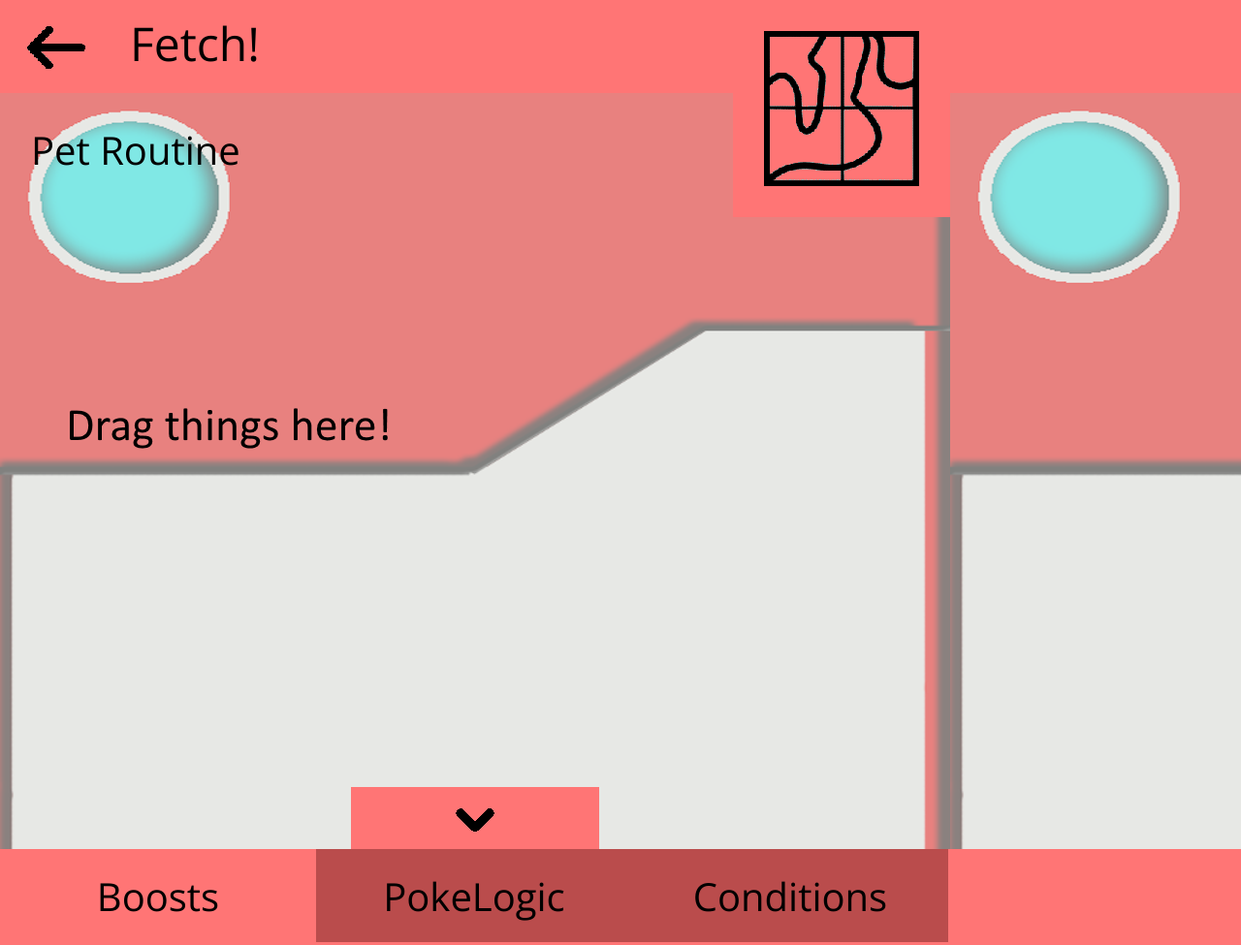
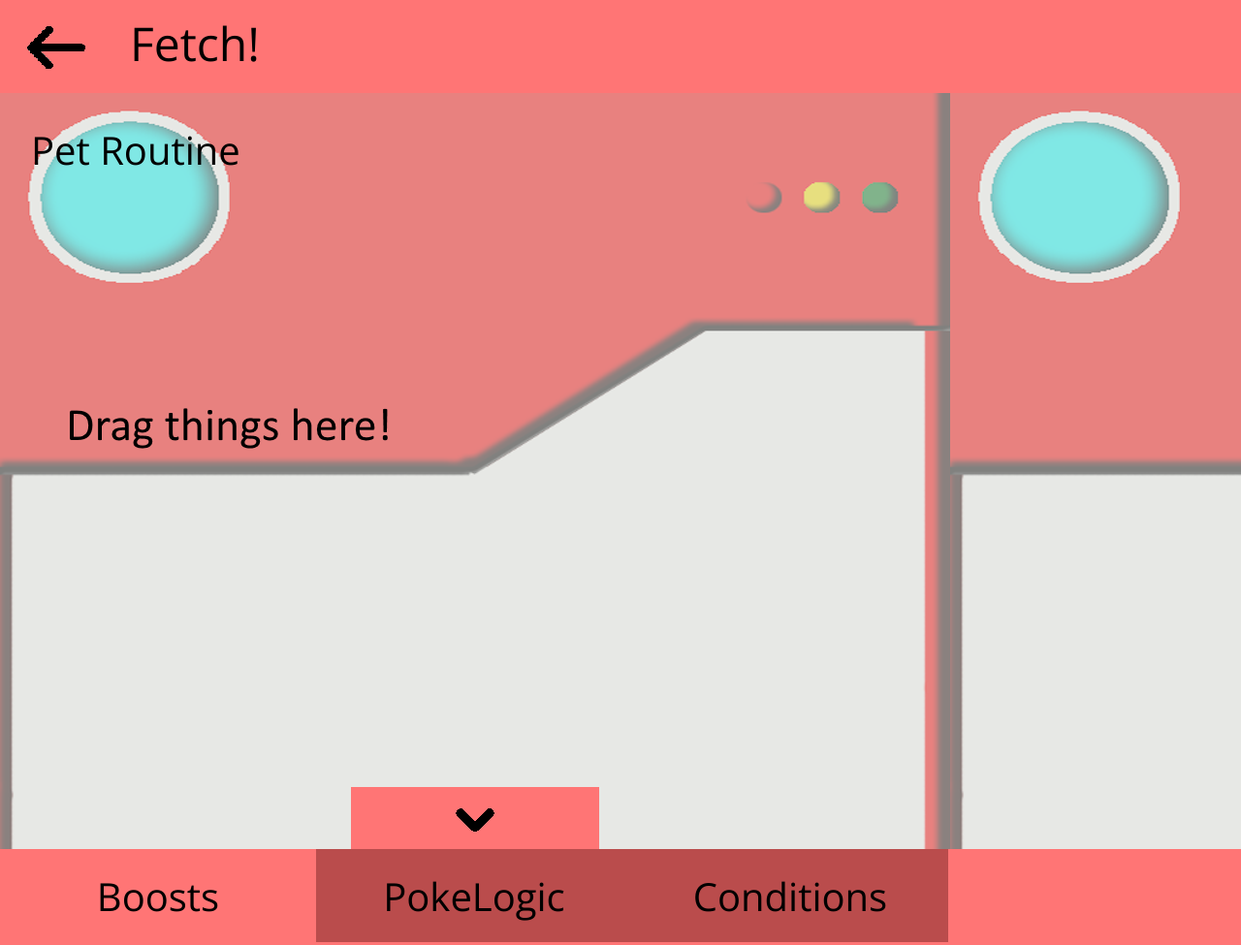
Before and after one commit to GyaradosTamer/PokeHax, a website: page src/client/mockup/editor.html in a window 1280 px wide. Shown: the top 975 px of the page at 97% size. Drawn offline with nearby package versions, Linux system fonts and the light colour scheme.

Commit message:
Slight change to mockup/editor.html

```diff
--- a/src/client/mockup/editor.html
+++ b/src/client/mockup/editor.html
@@ -36,13 +36,13 @@
 				<div class="navbar-title">
 				</div>
 			</div>
-			<div class="map-icon-outer">
+			<!-- <div class="map-icon-outer">
 				<div class="map-icon"></div>
 				<div class="map-summary">
 					<img id="minimap"></img>
 					<div id="map-description"></div>
 				</div>
-			</div>
+			</div> -->
 			<div id="drag-icon" class="action-icon"></div>
 			<div class="code-area">
 				<div class="code-title">
```
